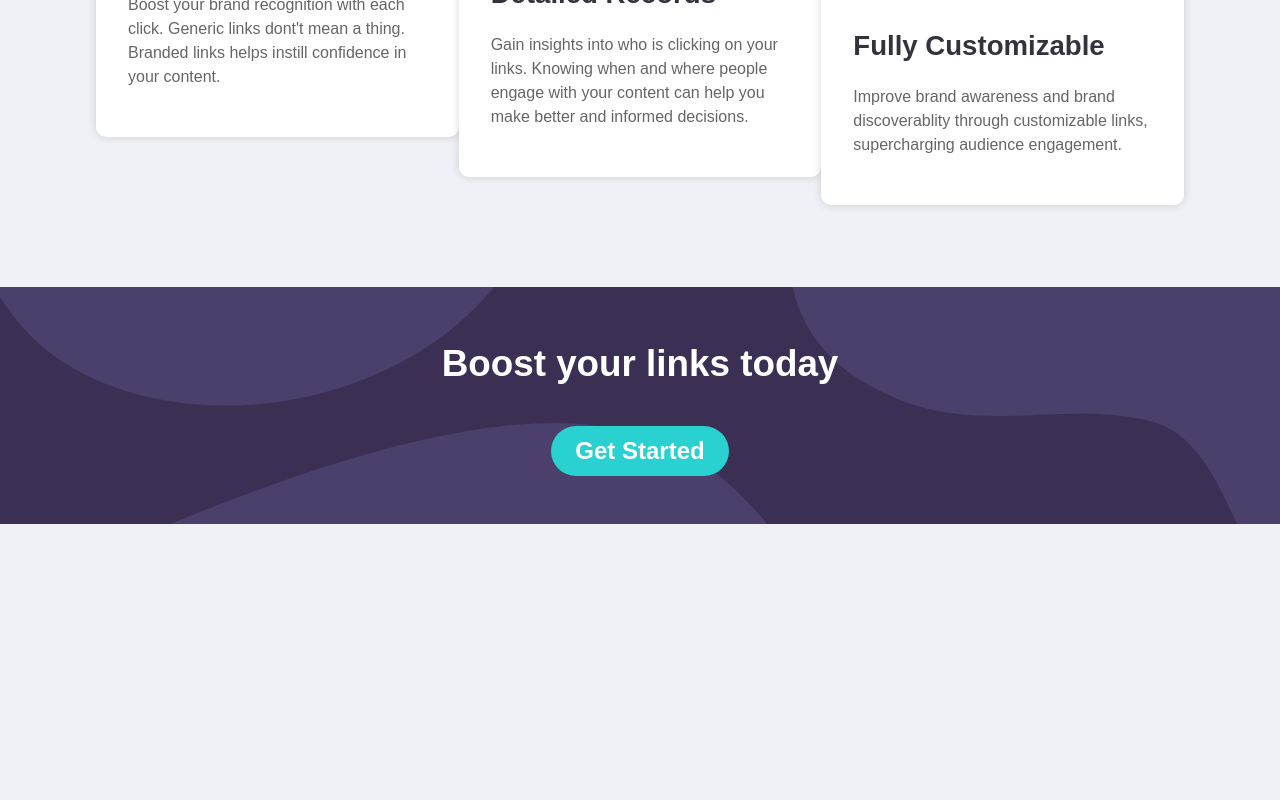
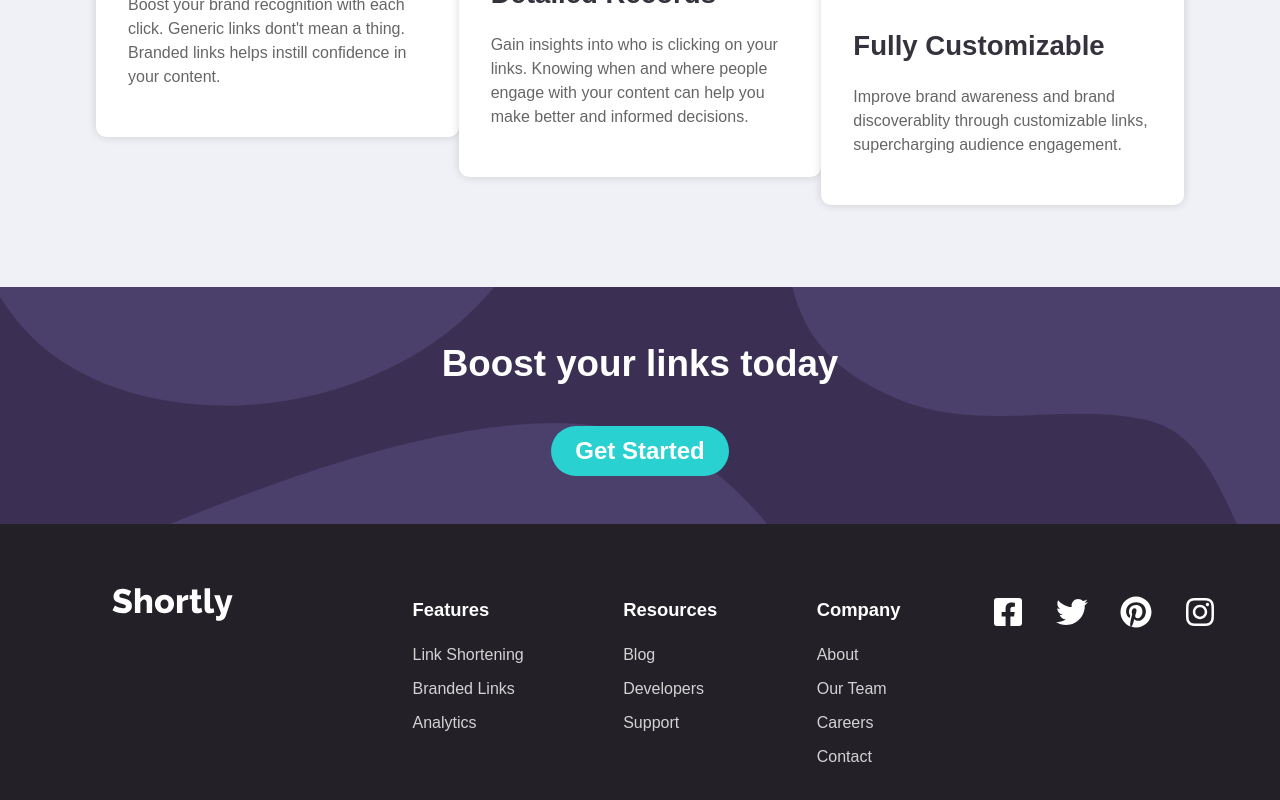
Before and after one commit to pesto-students/p3-harsh-chaytan5, a React (Create React App) app in the folder Week-10/shortly-link-shortner/: page / in a window 1280 px wide. Shown: the part 1582-2382 px from the top of the page. Before the commit the page ends 2106 px from the top, so only its background shows below. Built offline with nearby package versions, Linux system fonts and the light colour scheme.

Commit message:
added footer component

```diff
--- a/Week-10/shortly-link-shortner/package.json
+++ b/Week-10/shortly-link-shortner/package.json
@@ -8,6 +8,7 @@
     "@testing-library/user-event": "^13.5.0",
     "react": "^18.2.0",
     "react-dom": "^18.2.0",
+    "react-icons": "^4.4.0",
     "react-scripts": "5.0.1",
     "styled-components": "^5.3.5",
     "web-vitals": "^2.1.4"
--- a/Week-10/shortly-link-shortner/src/App.js
+++ b/Week-10/shortly-link-shortner/src/App.js
@@ -5,6 +5,7 @@ import { ThemeProvider } from "styled-components";
 import Shortener from "./components/Shortener";
 import Content from "./components/Content";
 import Banner from "./components/Banner";
+import Footer from "./components/Footer";
 
 const theme = {
   colors: {
@@ -27,6 +28,7 @@ function App() {
         <Shortener />
         <Content />
         <Banner />
+        <Footer />
       </Container>
     </ThemeProvider>
   );
--- /dev/null
+++ b/Week-10/shortly-link-shortner/src/components/Footer.js
@@ -0,0 +1,39 @@
+import SocialIcons from "./SocialIcons";
+import { Flex } from "./styled/Flex.styled";
+import { StyledFooter } from "./styled/Footer.styled";
+
+
+export default function Footer() {
+    return <StyledFooter>
+        <div>
+            <img src="./images/logo-white.svg" alt="Shortly Logo" />
+        </div>
+
+
+        <ul>
+            <h4>Features</h4>
+            <li>Link Shortening</li>
+            <li>Branded Links</li>
+            <li>Analytics</li>
+        </ul>
+
+        <ul>
+            <h4>Resources</h4>
+            <li>Blog</li>
+            <li>Developers</li>
+            <li>Support</li>
+        </ul>
+
+        <ul>
+            <h4>Company</h4>
+            <li>About</li>
+            <li>Our Team</li>
+            <li>Careers</li>
+            <li>Contact</li>
+        </ul>
+
+        <SocialIcons />
+
+
+    </StyledFooter>
+}
--- /dev/null
+++ b/Week-10/shortly-link-shortner/src/components/SocialIcons.js
@@ -0,0 +1,29 @@
+import { StyledSocialIcons } from "./styled/SociallIcons.styled";
+import {FaTwitter, FaInstagram, FaPinterest, FaFacebookSquare} from 'react-icons/fa'
+
+export default function SocialIcons() {
+	return (
+		<StyledSocialIcons>
+			<li>
+				<a href="www.facebook.com">
+					<FaFacebookSquare />
+				</a>
+			</li>
+			<li>
+				<a href="www.twitter.com">
+					<FaTwitter />
+				</a>
+			</li>
+			<li>
+				<a href="www.pinterest.com">
+					<FaPinterest />
+				</a>
+			</li>
+			<li>
+				<a href="www.instagram.com">
+					<FaInstagram />
+				</a>
+			</li>
+		</StyledSocialIcons>
+	);
+}
--- /dev/null
+++ b/Week-10/shortly-link-shortner/src/components/styled/Footer.styled.js
@@ -0,0 +1,30 @@
+import styled from "styled-components";
+
+export const StyledFooter = styled.footer`
+    width: 100%;
+    padding: 2rem;
+    color: #fff;
+    background-color: ${({ theme }) => theme.colors.veryDarkViolet};
+    display: flex;
+    justify-content: space-between;
+    align-items: flex-start;
+
+    & img{
+        margin: 2rem 5rem;
+    }
+
+    ul{
+        list-style-type:none;
+    }
+
+    ul li{
+        font-size: 1rem;
+        opacity: 0.80;
+        margin-bottom: 1rem;
+        transition: 0.2s ease;
+        cursor:pointer;
+        &:hover{
+            color: ${({theme}) => theme.colors.cyan};
+        }
+    }
+`
--- /dev/null
+++ b/Week-10/shortly-link-shortner/src/components/styled/SociallIcons.styled.js
@@ -0,0 +1,24 @@
+import styled from "styled-components";
+
+export const StyledSocialIcons = styled.div`
+
+	display: flex;
+	align-items: center;
+    justify-content: center;
+	margin: 1.5rem 1rem;
+
+	li {
+		list-style-type: none;
+		margin: 1rem;
+        font-size: 2rem;
+	}
+
+    a{
+        text-decoration: none;
+        color: #fff;
+        transition: 0.2s ease;
+        &:hover{
+            color: ${({theme}) => theme.colors.cyan};
+        }
+    }
+`;
```
Also changed, not shown: Week-10/shortly-link-shortner/public/images/logo-white.svg (added), 1 other file (tests, documents, lock files or other folders).
